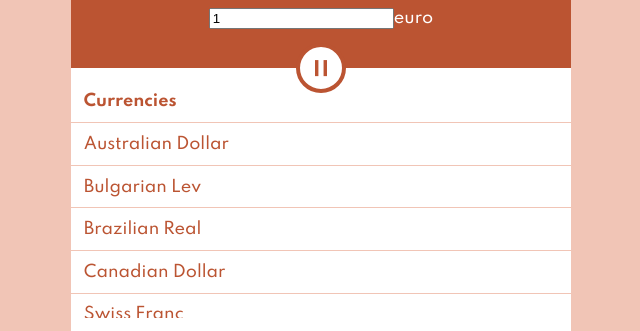
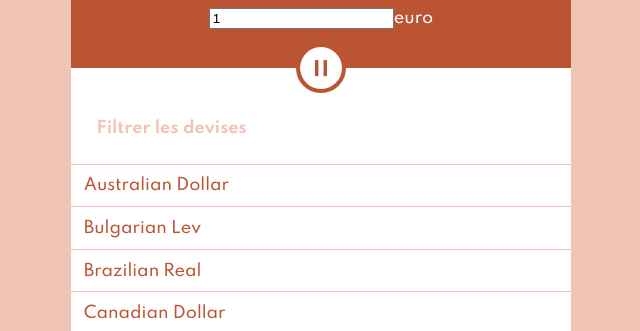
Before and after one commit to KillianCourvoisier/Spe-React-E04-converter-v1-killiancourvoisier, a React app: page / in a window 1280 px wide. Shown: the part 94-425 px from the top of the page, without its empty margins (319-959 px from the left). Built offline with nearby package versions, Linux system fonts and the light colour scheme.

Commit message:
adding searchbar on currencies list

```diff
--- a/src/components/App/index.js
+++ b/src/components/App/index.js
@@ -16,6 +16,7 @@ class Converter extends React.Component {
     opened: true,
     baseAmount: 1,
     selectedCurrency: 'United States Dollar',
+    filter: '',
   }
 
   toggle = () => {
@@ -49,9 +50,22 @@ class Converter extends React.Component {
     this.setState({ selectedCurrency: newCurrencyValue });
   }
 
+  handleFilterChange = (textInput) => {
+    this.setState({
+      filter: textInput,
+    });
+  }
+
   render() {
     // Je récupère ce qui se trouve dans this.state.opened
-    const { opened, baseAmount, selectedCurrency } = this.state;
+    const {
+      opened, baseAmount, selectedCurrency, filter,
+    } = this.state;
+
+    const filteredCurrencies = currenciesList.filter(
+      (currencyObject) => currencyObject.name.toLowerCase().includes(filter.toLowerCase()),
+    );
+
     return (
       <div className="converter">
         <Header baseAmount={baseAmount} onInputChange={this.changeBaseValue} />
@@ -60,8 +74,9 @@ class Converter extends React.Component {
           opened && (
           <Currencies
             selectedCurrency={selectedCurrency}
-            currenciesList={currenciesList}
+            currenciesList={filteredCurrencies}
             onCurrencyClick={this.changeCurrencyValue}
+            onFilterChange={this.handleFilterChange}
           />
           )
         }
--- a/src/components/Currencies/index.js
+++ b/src/components/Currencies/index.js
@@ -2,10 +2,20 @@ import React from 'react';
 import PropTypes from 'prop-types';
 import './style.scss';
 
-const Currencies = ({ currenciesList, onCurrencyClick, selectedCurrency }) => (
+const Currencies = ({
+  currenciesList, onCurrencyClick, selectedCurrency, onFilterChange,
+}) => (
   <div className="currencies">
     <div className="currencies-title">
-      Currencies
+      <input
+        type="text"
+        className="currencies-search "
+        placeholder="Filtrer les devises"
+        onChange={(evt) => {
+          const textInput = evt.target.value;
+          onFilterChange(textInput);
+        }}
+      />
     </div>
     <ul className="currencies-list">
       {
@@ -33,6 +43,7 @@ Currencies.propTypes = {
   })).isRequired,
   onCurrencyClick: PropTypes.func.isRequired,
   selectedCurrency: PropTypes.string.isRequired,
+  onFilterChange: PropTypes.func.isRequired,
 };
 
 export default Currencies;
--- a/src/components/Currencies/style.scss
+++ b/src/components/Currencies/style.scss
@@ -9,6 +9,17 @@
         padding: vars.$gutter;
         margin-top: vars.$gutter;
         font-weight: bold;
+    }
+    &-search {
+        padding: vars.$gutter;
+        margin-top: vars.$gutter;
+        width: 100%;
+        border: none;
+        color: vars.$color;
+        font: inherit;
+        &::placeholder {
+            color: vars.$color-alt;
+        }
     }
 }
 
```
